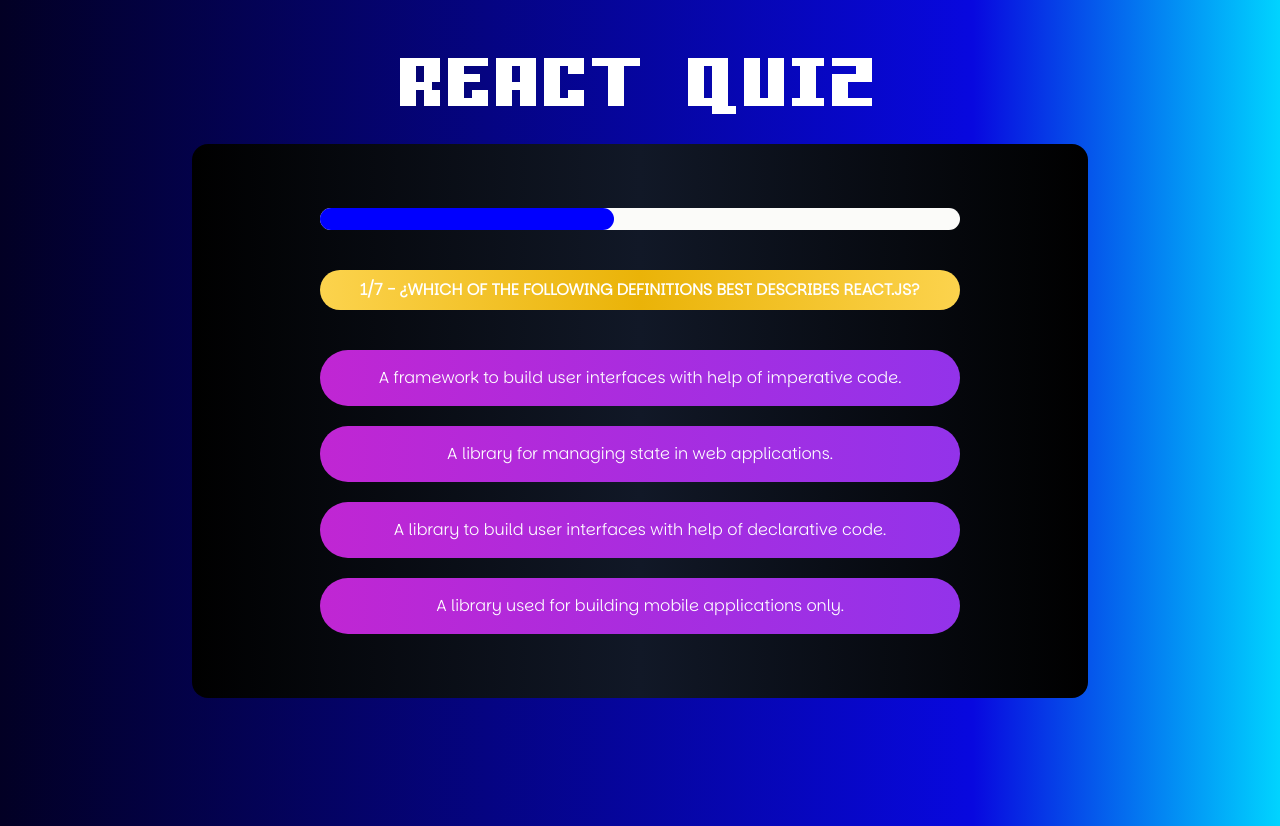
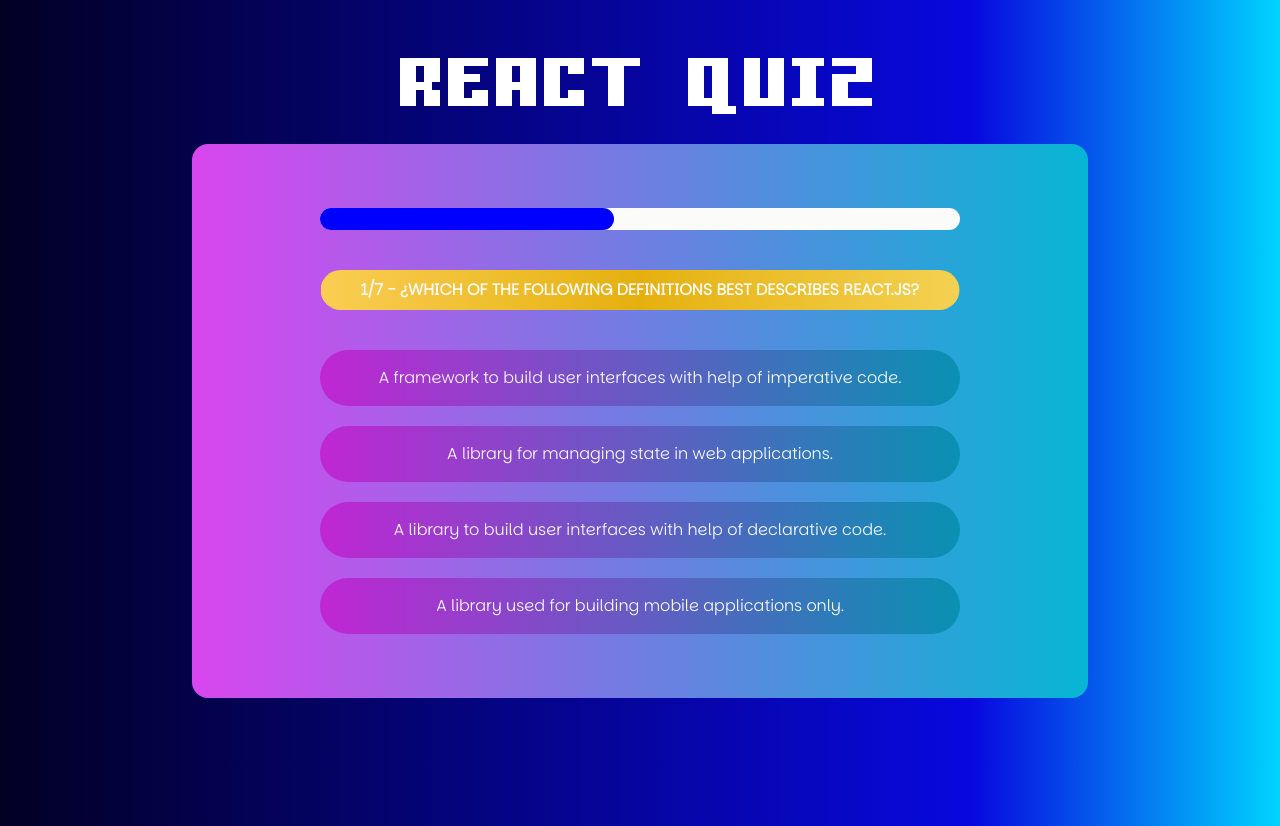
Before and after one commit to ch0ripain/react-quiz-app, a React (Vite) app in the folder react-quiz-app/: page / in a window 1280 px wide. Built offline with nearby package versions, Linux system fonts and the light colour scheme.

Commit message:
enhanced final app

```diff
--- a/react-quiz-app/src/App.css
+++ b/react-quiz-app/src/App.css
@@ -19,3 +19,18 @@
   background-color: white;
   border-radius: 12px;
 }
+
+.answer {
+  animation: ping-slow 2s cubic-bezier(0, 0, 0.2, 1) infinite;
+}
+
+@keyframes ping-slow {
+  0%,
+  100% {
+    opacity: 1;
+  }
+  50% {
+    opacity: 0.8;
+    transform: scale(0.99);
+  }
+}
--- a/react-quiz-app/src/components/Quiz.jsx
+++ b/react-quiz-app/src/components/Quiz.jsx
@@ -34,7 +34,7 @@
   }
 
   return (
-    <section className="bg-gradient-to-r from-black via-gray-900 to-black rounded-2xl flex flex-col gap-y-10 px-32 py-16">
+    <section className="bg-gradient-to-r from-fuchsia-500 to-cyan-500 rounded-2xl flex flex-col gap-y-10 px-32 py-16">
       <ProgressBar
         key={currentQuestionIndex}
         max={TIMER}
--- a/react-quiz-app/src/components/QuizAnswer.jsx
+++ b/react-quiz-app/src/components/QuizAnswer.jsx
@@ -18,12 +18,12 @@
 
   return (
     <>
-      <strong className="text-white bg-gradient-to-r from-amber-300 via-yellow-500 to-amber-300 rounded-full min-h-10 p-2 content-center uppercase text-center">
+      <strong className="text-white bg-gradient-to-r from-amber-300 via-yellow-500 to-amber-300 rounded-full min-h-10 p-2 content-center uppercase text-center answer">
         {`${currentIndexQuestion + 1}/${7}` + " - ¿" + activeQuestion.text}
       </strong>
       <div className="flex flex-col gap-y-5">
         {activeAnswers.map((answer, answerIndex) => {
-          let cssAnswerBg = "bg-gradient-to-r from-fuchsia-600 to-purple-600 ";
+          let cssAnswerBg = "bg-gradient-to-r from-fuchsia-600 to-cyan-600 ";
           if (
             isAnswerSelected == answerIndex &&
             answer === activeCorrectAnswer
```
